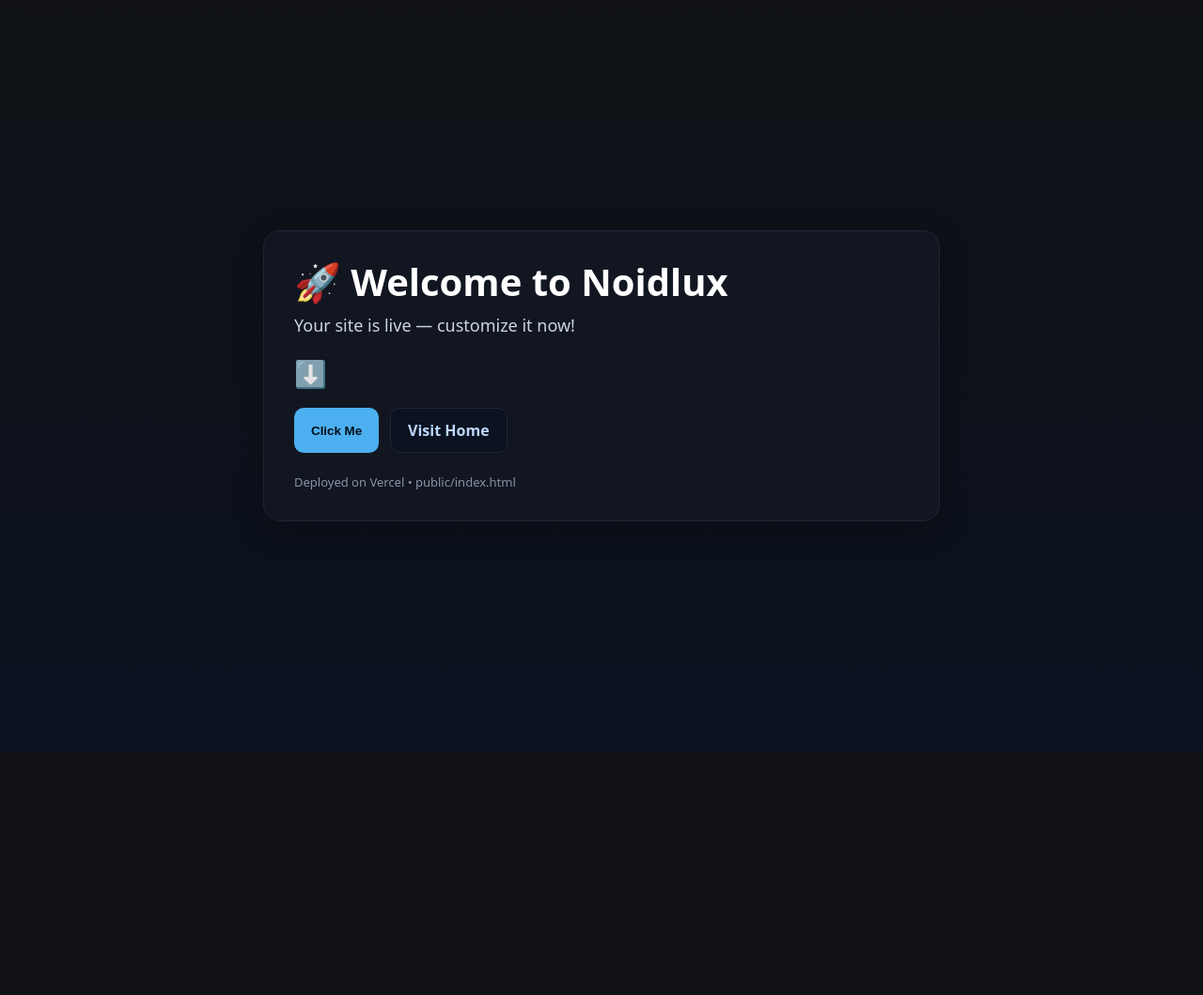
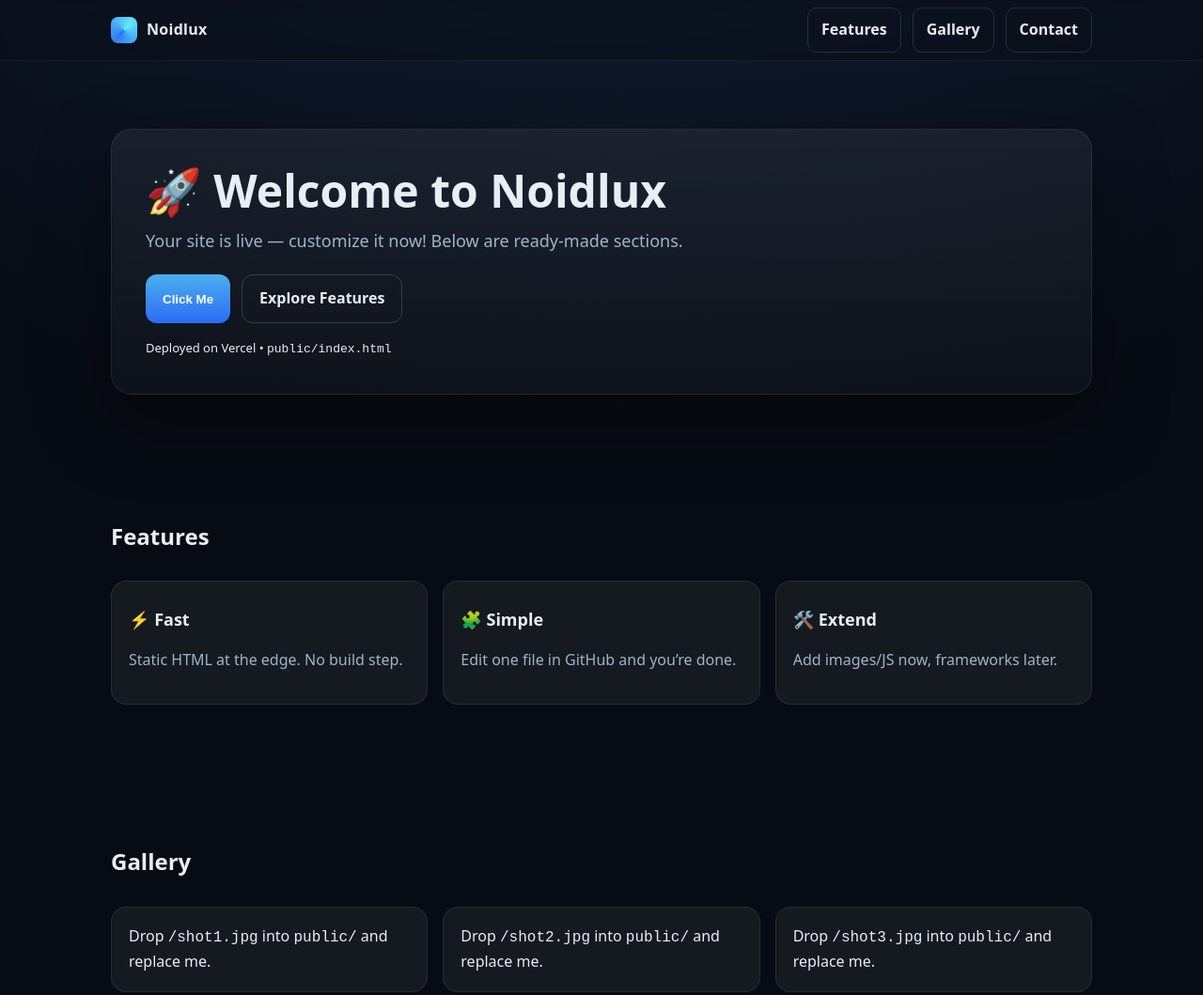
Before and after one commit to Debearr/noidlux, a plain HTML site: page public/index.html in a window 1280 px wide. Shown: the top 1059 px of the page at 94% size. Before the commit the page ends 800 px from the top, so only its background shows below. Drawn offline with Linux system fonts and the light colour scheme.

Commit message:
Update index.html
Replace landing with multi-section starter.

```diff
--- a/public/index.html
+++ b/public/index.html
@@ -2,47 +2,106 @@
 <html lang="en">
 <head>
   <meta charset="UTF-8" />
-  <meta name="viewport" content="width=device-width, initial-scale=1.0" />
+  <meta name="viewport" content="width=device-width,initial-scale=1" />
   <title>Noidlux</title>
+  <meta name="description" content="Noidlux – fast starter on Vercel" />
   <style>
-    :root { --brand:#4cafef; }
-    * { box-sizing: border-box; }
-    body {
-      margin:0; min-height:100svh; display:flex; align-items:center; justify-content:center;
-      font-family: system-ui, -apple-system, Segoe UI, Roboto, Arial, sans-serif;
-      color:#fff; background:#0f1115 linear-gradient(180deg,#0f1115 0%, #0b1220 100%);
-      padding:32px;
-    }
-    .card{
-      width:100%; max-width:720px; background:#121621; border:1px solid #1f2636;
-      border-radius:18px; padding:32px; box-shadow:0 10px 30px rgba(0,0,0,.35);
-    }
-    h1{ margin:0 0 12px; font-size:clamp(28px,4vw,40px); line-height:1.1;}
-    p{ margin:0 0 20px; font-size:clamp(16px,2.5vw,18px); color:#cbd5e1;}
-    .arrow{ font-size:28px; margin:6px 0 18px; opacity:.9;}
-    .row{ display:flex; gap:12px; flex-wrap:wrap;}
-    button, a.btn{
-      appearance:none; border:none; cursor:pointer; text-decoration:none;
-      background:var(--brand); color:#001018; padding:12px 18px; border-radius:10px;
-      font-weight:700; transition:transform .08s ease, opacity .2s ease;
-    }
-    button:active, a.btn:active{ transform:translateY(1px); }
-    a.btn.secondary{
-      background:#0b1220; color:#bcd7ff; border:1px solid #1f2636;
-    }
-    .footer{ margin-top:22px; font-size:13px; color:#a3b2c7; opacity:.8;}
+    :root { --brand:#4cafeF; --text:#e7eef7; --muted:#9fb4c9; --bg0:#0a0f16; --bg1:#0d1320; }
+    * { box-sizing:border-box }
+    html,body { margin:0; background:radial-gradient(1200px 600px at 50% -10%, #152033 0,#0b1220 60%, #070b13 100%); color:var(--text); font:16px/1.6 system-ui, -apple-system, Segoe UI, Roboto, Inter, Arial, sans-serif; }
+    a { color:inherit; text-decoration:none }
+    .wrap { max-width:1080px; margin:0 auto; padding:0 18px }
+    .nav { position:sticky; top:0; z-index:20; backdrop-filter:saturate(140%) blur(8px); background:rgba(10,15,22,.6); border-bottom:1px solid rgba(255,255,255,.06) }
+    .nav .inner { display:flex; align-items:center; justify-content:space-between; height:64px }
+    .brand { display:flex; gap:10px; align-items:center; font-weight:700; letter-spacing:.3px }
+    .brand .logo { width:28px; height:28px; border-radius:8px; background:conic-gradient(from 220deg, #2b6bf5, #6af9ff, #2b6bf5); box-shadow:0 0 18px rgba(76,175,239,.55) inset }
+    .nav a.btn { padding:10px 14px; border:1px solid rgba(255,255,255,.12); border-radius:10px }
+    .nav a.btn:hover { border-color:rgba(255,255,255,.32) }
+    .hero { padding:72px 0 48px }
+    .card { background:linear-gradient(180deg, rgba(255,255,255,.06), rgba(255,255,255,.03)); border:1px solid rgba(255,255,255,.08); border-radius:22px; box-shadow:0 30px 80px rgba(0,0,0,.35); overflow:hidden; padding:36px }
+    h1 { margin:0 0 10px; font-size:clamp(28px,4.8vw,48px); line-height:1.2 }
+    p.lead { margin:0 0 22px; color:var(--muted); font-size:clamp(16px,2.8vw,18px) }
+    .row { display:flex; gap:12px; flex-wrap:wrap }
+    .btn { appearance:none; border:none; border-radius:12px; padding:12px 18px; cursor:pointer; font-weight:600; transition:.15s transform, .15s box-shadow }
+    .btn.primary { background:linear-gradient(180deg, var(--brand), #2b6bf5); color:#fff }
+    .btn.ghost { background:transparent; border:1px solid rgba(255,255,255,.16); color:var(--text) }
+    section { padding:64px 0 }
+    .grid { display:grid; grid-template-columns:repeat(3,1fr); gap:16px }
+    .feature, .tile { background:rgba(255,255,255,.06); border:1px solid rgba(255,255,255,.08); border-radius:16px; padding:18px }
+    .feature h3 { margin:8px 0 6px; font-size:18px }
+    .muted { color:var(--muted) }
+    @media (max-width:860px) { .grid { grid-template-columns:1fr 1fr } }
+    @media (max-width:560px) { .grid { grid-template-columns:1fr } .card{padding:24px} }
+    footer { border-top:1px solid rgba(255,255,255,.08); padding:32px 0; color:var(--muted); text-align:center }
+    .note { font-size:13px }
+    .sp8{height:8px}.sp16{height:16px}.sp24{height:24px}
   </style>
 </head>
 <body>
-  <main class="card">
-    <h1>🚀 Welcome to Noidlux</h1>
-    <p>Your site is live — customize it now!</p>
-    <div class="arrow">⬇️</div>
-    <div class="row">
-      <button onclick="alert('Hello from Noidlux!')">Click Me</button>
-      <a class="btn secondary" href="https://noidlux.com" target="_self">Visit Home</a>
+  <nav class="nav">
+    <div class="wrap inner">
+      <div class="brand"><div class="logo"></div> Noidlux</div>
+      <div class="row">
+        <a class="btn" href="#features">Features</a>
+        <a class="btn" href="#gallery">Gallery</a>
+        <a class="btn" href="#contact">Contact</a>
+      </div>
     </div>
-    <div class="footer">Deployed on Vercel • public/index.html</div>
-  </main>
+  </nav>
+
+  <header class="hero">
+    <div class="wrap">
+      <div class="card">
+        <h1>🚀 Welcome to Noidlux</h1>
+        <p class="lead">Your site is live — customize it now! Below are ready-made sections.</p>
+        <div class="row">
+          <button class="btn primary" onclick="alert('Hello from Noidlux!')">Click Me</button>
+          <a class="btn ghost" href="#features">Explore Features</a>
+        </div>
+        <div class="sp16"></div>
+        <div class="note">Deployed on Vercel • <code>public/index.html</code></div>
+      </div>
+    </div>
+  </header>
+
+  <section id="features">
+    <div class="wrap">
+      <h2>Features</h2>
+      <div class="sp8"></div>
+      <div class="grid">
+        <div class="feature"><h3>⚡ Fast</h3><p class="muted">Static HTML at the edge. No build step.</p></div>
+        <div class="feature"><h3>🧩 Simple</h3><p class="muted">Edit one file in GitHub and you’re done.</p></div>
+        <div class="feature"><h3>🛠️ Extend</h3><p class="muted">Add images/JS now, frameworks later.</p></div>
+      </div>
+    </div>
+  </section>
+
+  <section id="gallery">
+    <div class="wrap">
+      <h2>Gallery</h2>
+      <div class="sp8"></div>
+      <div class="grid">
+        <div class="tile">Drop <code>/shot1.jpg</code> into <code>public/</code> and replace me.</div>
+        <div class="tile">Drop <code>/shot2.jpg</code> into <code>public/</code> and replace me.</div>
+        <div class="tile">Drop <code>/shot3.jpg</code> into <code>public/</code> and replace me.</div>
+      </div>
+    </div>
+  </section>
+
+  <section id="contact">
+    <div class="wrap">
+      <h2>Contact</h2>
+      <div class="sp8"></div>
+      <div class="card">
+        <p class="muted">Swap this for your email: <a href="mailto:hello@noidlux.com">hello@noidlux.com</a>.</p>
+      </div>
+    </div>
+  </section>
+
+  <footer>
+    <div class="wrap">© <span id="y"></span> Noidlux • Built with HTML</div>
+  </footer>
+
+  <script>document.getElementById('y').textContent=new Date().getFullYear();</script>
 </body>
 </html>
```
